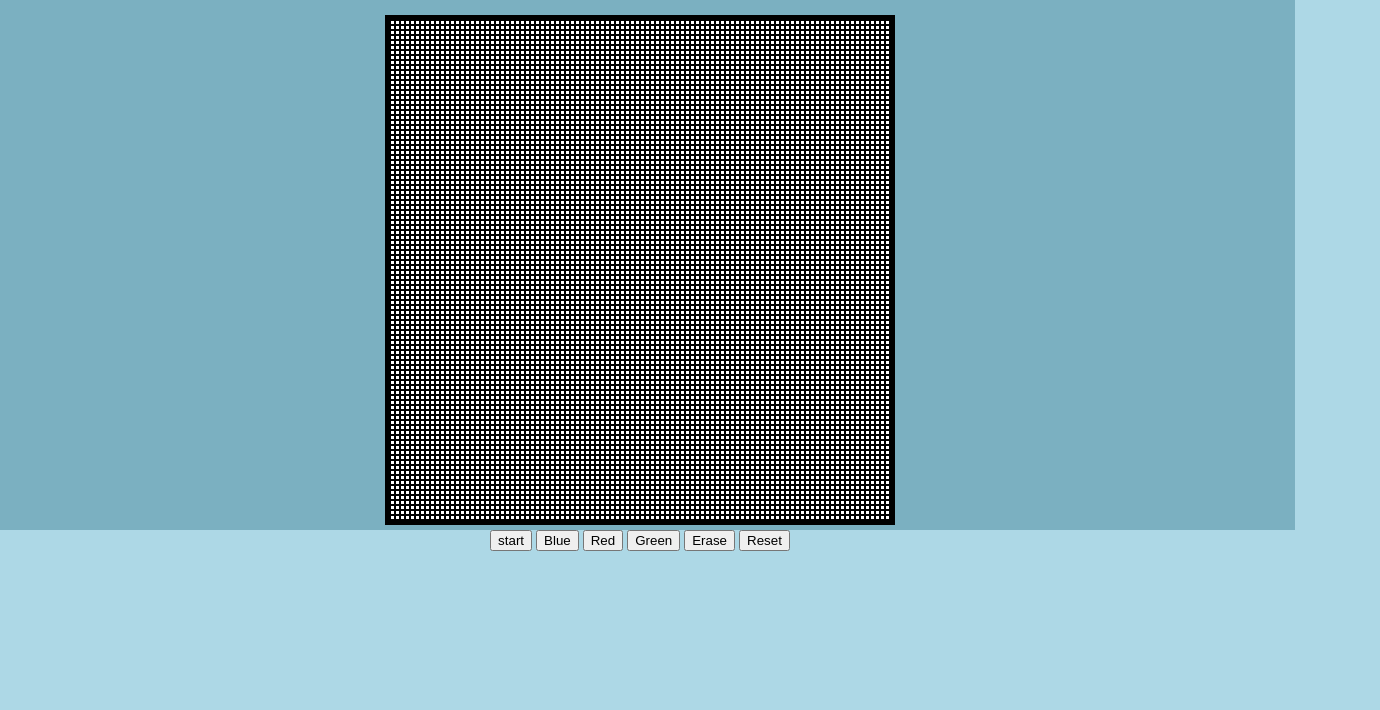
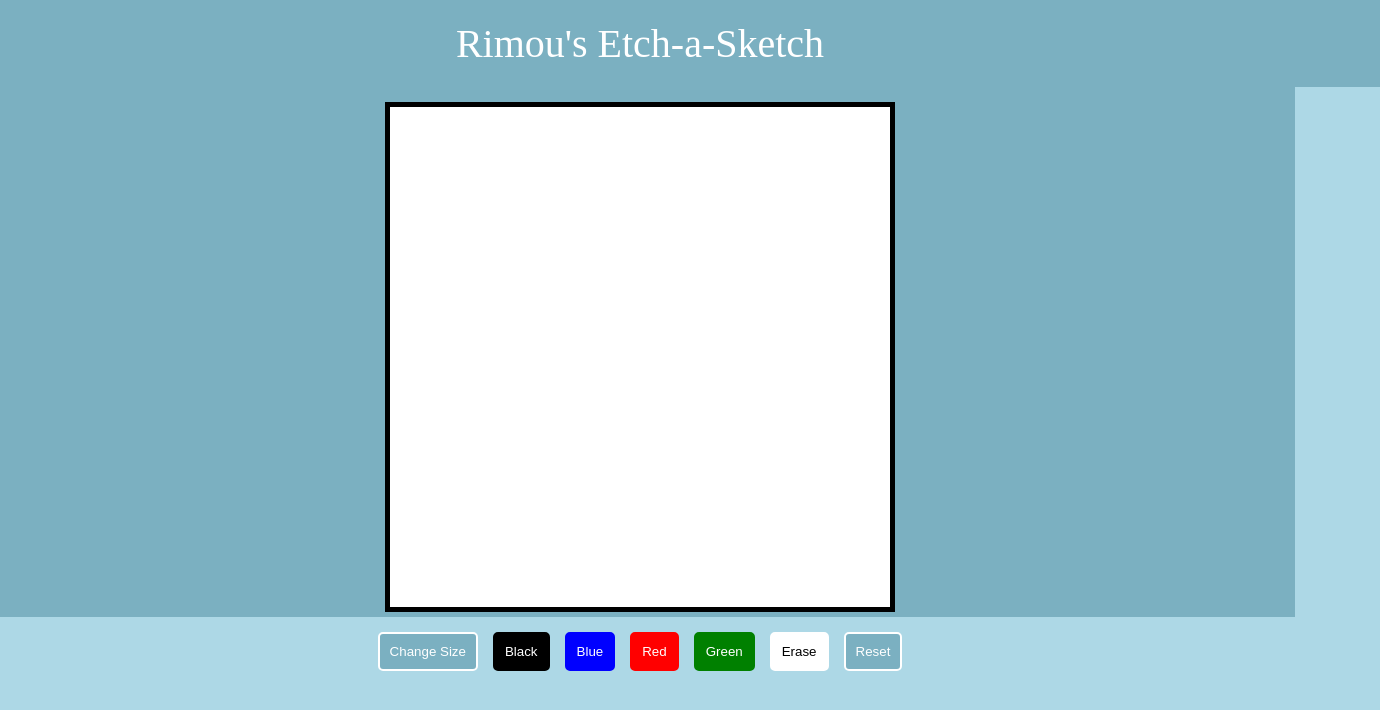
Before and after one commit to derekc97/odin-eas, a plain HTML site: page index.html in a window 1280 px wide. Shown: the whole page, 1380 px wide, since content can reach past the window. Drawn offline with Linux system fonts and the light colour scheme.

Commit message:
done aside from rainbow

```diff
--- a/index.html
+++ b/index.html
@@ -10,16 +10,18 @@
 </head>
 <body>
     <div class="body-container">
+        <div class="hero-text">Rimou's Etch-a-Sketch</div>
         <div class="eas-screen-container">
             <div class="eas-grid"></div>
         </div>
         <div class="buttons-container">
-            <button class="start">start</button>
-            <button id="blue">Blue</button>
-            <button id="red">Red</button>
-            <button id="green">Green</button>
-            <button id="erase">Erase</button>
-            <button id="reset">Reset</button>
+            <button class="eas-button" id="change-size">Change Size</button>
+            <button class="eas-button" id="black">Black</button>
+            <button class="eas-button" id="blue">Blue</button>
+            <button class="eas-button" id="red">Red</button>
+            <button class="eas-button" id="green">Green</button>
+            <button class="eas-button" id="erase">Erase</button>
+            <button class="eas-button" id="reset">Reset</button>
         </div>
     </div>
 </body>
--- a/script.js
+++ b/script.js
@@ -1,10 +1,31 @@
-let gridSize = 100;
+let gridSize = 16;
 let easGrid = document.querySelector(".eas-grid");
 let body = document.querySelector("body");
 let brushColor = "black";
+const blackButton = document.querySelector("#black");
 const blueButton = document.querySelector("#blue");
 const redButton = document.querySelector("#red");
 const greenButton = document.querySelector("#green");
+const eraseButton = document.querySelector("#erase");
+const resetButton = document.querySelector("#reset");
+const changeButton = document.querySelector("#change-size");
+
+changeButton.addEventListener("click", ()=> {
+    let gridArray = document.querySelectorAll(".grid-square")
+    // let holder = gridSize;
+    let userInput = window.prompt("Input size of grid: ");
+    gridSize = userInput;
+    for (let i = 0; i < gridArray.length; i++) {
+        easGrid.removeChild(gridArray[i]);
+    }
+    initialGrid(gridSize);
+    paintColor(brushColor);
+})
+
+blackButton.addEventListener("click", ()=> {
+    brushColor = "black";
+    paintColor(brushColor);
+})
 
 blueButton.addEventListener("click", ()=> {
     brushColor = "blue";
@@ -19,6 +40,18 @@ redButton.addEventListener("click", ()=> {
 greenButton.addEventListener("click", ()=> {
     brushColor = "green";
     paintColor(brushColor);
+})
+
+eraseButton.addEventListener("click", ()=> {
+    brushColor = "white";
+    paintColor(brushColor);
+})
+
+resetButton.addEventListener("click", ()=> {
+    let gridArray = document.querySelectorAll(".grid-square");
+    for (let i = 0; i < gridArray.length; i++) {
+        gridArray[i].style.backgroundColor = "white";
+    }
 })
 
 function initialGrid (size) {
--- a/style.css
+++ b/style.css
@@ -3,6 +3,20 @@ body {
     padding: 0;
     background-color: lightblue;
     box-sizing: border-box;
+    font-family: goth
+}
+
+.hero-text {
+    color: white;
+    font-size: 40px;
+    background-color: #7bb0c1;
+    padding-left: 100px;
+    padding-right: 100px;
+    padding-top: 20px;
+    padding-bottom: 20px;
+    width: 100%;
+    display: flex;
+    justify-content: center;
 }
 
 .body-container {
@@ -31,6 +45,80 @@ body {
 }
 
 .grid-square {
-    border: 0.1px solid black;
+    /* border: 0.1px solid black; */
     aspect-ratio: 1;
 }
+
+.buttons-container {
+    padding: 15px;
+    display: flex;
+    gap: 15px;
+}
+
+.eas-button {
+    background-color: #7bb0c1;
+    color: white;
+    border: 2px solid white;
+    padding: 10px;
+    border-radius: 5px;
+    cursor: pointer;
+}
+
+#change-size:hover {
+    background-color: white;
+    border: 2px solid black;
+    color: black;
+}
+
+#black {
+    border: 2px solid black;
+    background-color: black;
+}
+
+#black:hover {
+    border: 2px solid white;
+}
+
+#blue {
+    border: 2px solid blue;
+    background-color: blue;
+}
+
+#blue:hover {
+    border: 2px solid white;
+    background-color:
+    #5784bb;
+}
+
+#red {
+    border: 2px solid red;
+    background-color: red;
+}
+
+#red:hover {
+    border: 2px solid white;
+    background-color: #FF6961;
+}
+
+#green {
+    border: 2px solid green;
+    background-color: green;
+}
+
+#green:hover {
+    border: 2px solid white;
+    background-color: #77DD77;
+}
+
+#erase {
+    background-color: white;
+    color: black;
+}
+
+#erase:hover {
+    border: 2px solid black;
+}
+
+#reset:hover {
+    background-color: brown;
+}
```
